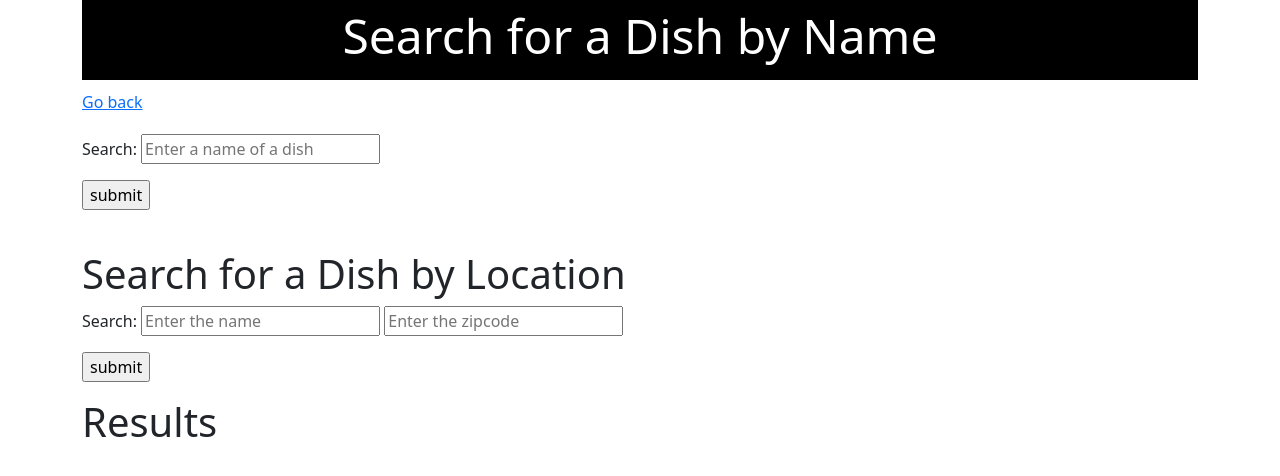
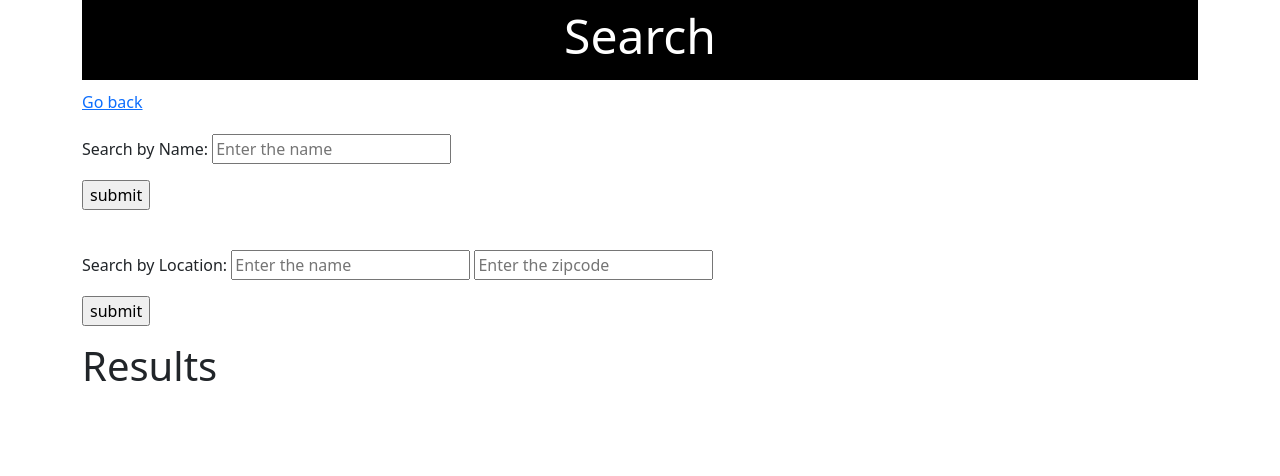
Before and after one commit to Omer-Mus/-w4111-proj1, a Flask app: page /search.html in a window 1280 px wide. Shown: the top 476 px of the page. Run offline with Flask 2, Linux system fonts and the light colour scheme; parts of the project's set-up code (start-up, migrations or seed data) failed here and were passed over.

Commit message:
fixed search function

```diff
--- a/webserver/server.py
+++ b/webserver/server.py
@@ -307,12 +307,12 @@ def add():
 def search_by_location():
     print(request.args)
     name = request.form['search_by_location']
-    name = name[0].upper() + name[1:].lower()
+    name = ' '.join(word[0].upper() + word[1:] for word in name.split())
 
     zip_code = request.form['zip_code']
     cursor = g.conn.execute(text(F"""SELECT F.name as Dish, R.name as Restaurant, AVG(S.rating) as rating
                       FROM Foods F, Restaurants R, reviewed_at Rev, reviews S, found_at AT, Locations L
-                      WHERE L.zip_code = '%{zip_code}%' AND F.name LIKE '%{name}%' AND Rev.rid = S.rid AND
+                      WHERE L.zip_code LIKE '%{zip_code}%' AND F.name LIKE '%{name}%' AND Rev.rid = S.rid AND
                       Rev.fid = F.fid AND  AT.GM_link = Rev.GM_link AND AT.GM_link = L.GM_link
                       AND AT.res_id = R.res_id GROUP BY F.name, R.name;"""))
 
--- a/webserver/templates/search.html
+++ b/webserver/templates/search.html
@@ -71,22 +71,20 @@ display: block;
 
     <div class="container">
 
-        <div id = "the-title">Search for a Dish by Name</div>
+        <div id = "the-title">Search </div>
         <div><a href="/">Go back</a></div>
 
         <div id = "announcement-editor">
         <form method="POST" action="/search_food">
-            <p>Search: <input type="text" name="search_food" placeholder="Enter a name of a dish" required> </p>
+            <p>Search by Name: <input type="text" name="search_food" placeholder="Enter the name" required> </p>
             <input type="submit" value="submit">
             </p>
         </form>
         </div>
 
-        <h1>Search for a Dish by Location</h1>
-
         <form method="POST" action="/search_by_location">
-          <p>Search: <input type="text" name="search_by_location" placeholder="Enter the name" required>
-            <input type="text" name="zip_code" placeholder="Enter the zipcode" required>  </p>
+          <p>Search by Location: <input type="text" name="search_by_location" placeholder="Enter the name" required>
+            <input type="text" name="zip_code" inputmode="numeric" pattern="^(?(^00000(|-0000))|(\d{5}(|-\d{4})))$" maxlength = "5" minlength = "5" placeholder="Enter the zipcode" required>  </p>
           <input type="submit" value="submit">
           </p>
         </form>
```
